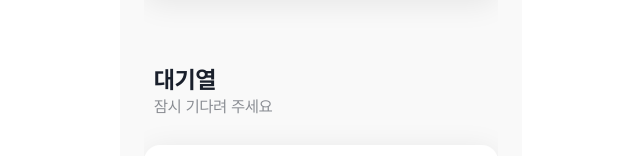
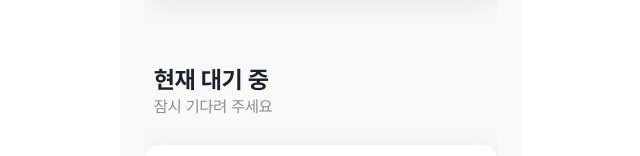
Before and after one commit to jamie2779/cocktail-web, a Next.js app: page /order in a window 1280 px wide. Shown: the part 315-471 px from the top of the page, without its empty margins (319-959 px from the left). Built offline with nearby package versions, Linux system fonts and the light colour scheme.

Commit message:
fix: data input possible

```diff
--- a/app/order/page.tsx
+++ b/app/order/page.tsx
@@ -30,7 +30,9 @@ function Making({ imageSrc, name, description, abv }: MenuItem){
 }
 
 
+
 export default function Home() {
+
   const examItems = [
     {
       imageSrc: "/Cosmopolitan.png",
@@ -38,8 +40,6 @@ export default function Home() {
       description: "시티 라이프의 감각적인 매력",
       abv: 22.9,
     },
-  ];
-  const vodkaItems = [
 
     {
       imageSrc: "/Cape_Codder.png",
@@ -79,16 +79,15 @@ export default function Home() {
         spacing="16px"
         align="stretch"
       >
+
         <Making
-          imageSrc={examItems[0].imageSrc}
-          name={examItems[0].name}
-          description={examItems[0].description}
-          abv={examItems[0].abv}
-          />
+            imageSrc={examItems[0].imageSrc}
+            name={examItems[0].name}
+            description={examItems[0].description}
+            abv={examItems[0].abv}/>
 
-        <Title category="대기열" title="잠시 기다려 주세요" />
-        <MenuList menuItems={vodkaItems} />
-
+        <Title category="현재 대기 중" title="잠시 기다려 주세요" />
+        <MenuList menuItems={examItems.slice(1, examItems.length)} />
       </VStack>
 
       <Nav />
```
